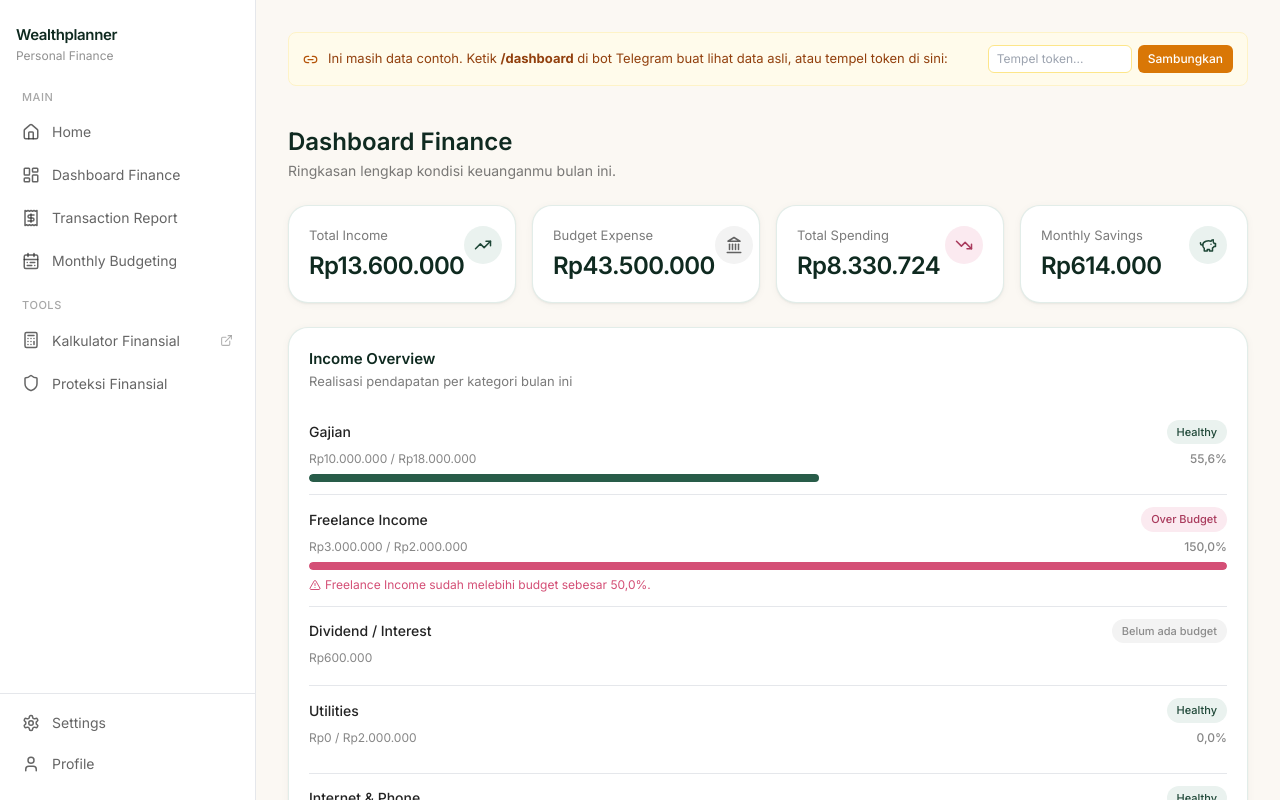
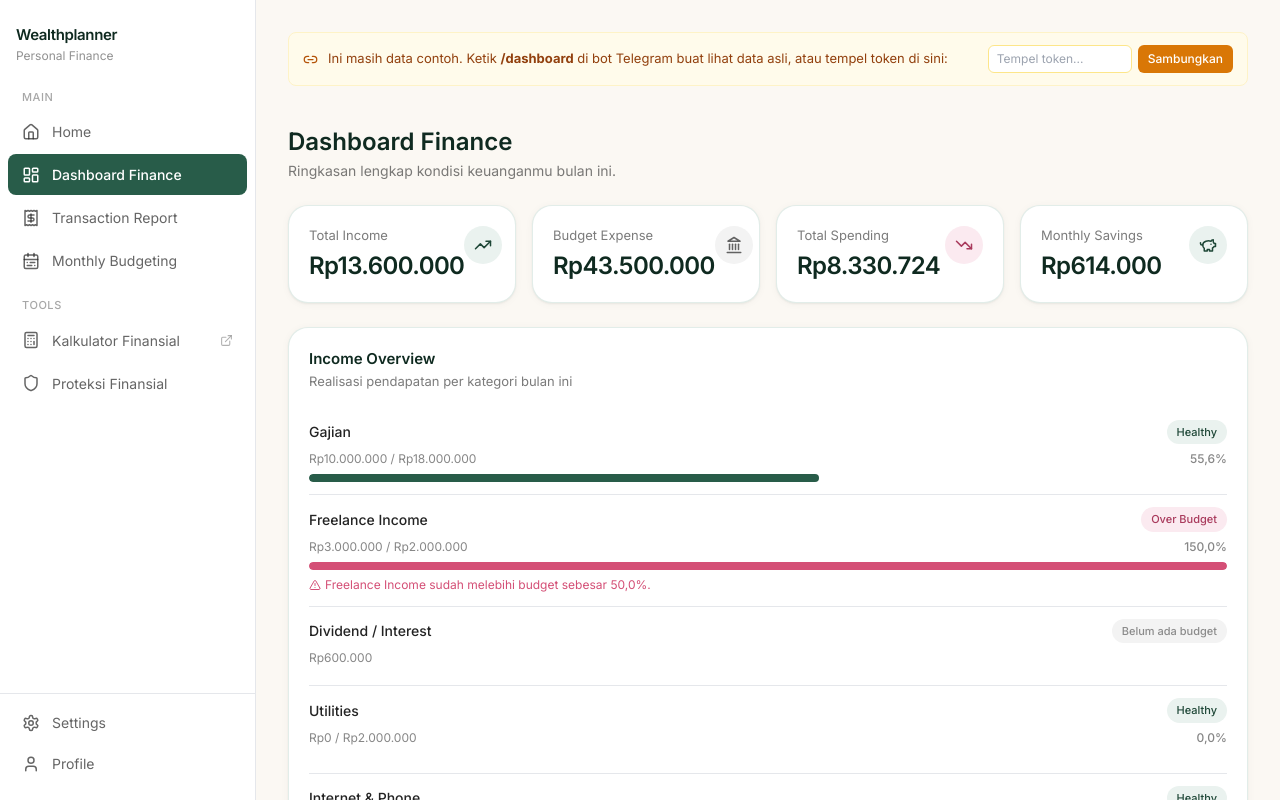
Before and after one commit to jasminework2023/personal-wealthplanner, a React (Vite) app: page /dashboard/finance in a window 1280 px wide. Shown: the top 800 px of the page. Built offline with nearby package versions, Linux system fonts and the light colour scheme; the HTML template or start-up script is replaced by a standard one.

Commit message:
Update Sidebar.tsx

```diff
--- a/src/components/Sidebar.tsx
+++ b/src/components/Sidebar.tsx
@@ -14,7 +14,7 @@ import {
 
 const mainLinks = [
   { to: "/", label: "Home", icon: Home },
-  { to: "/dashboard", label: "Dashboard Finance", icon: LayoutDashboard },
+  { to: "/finance", label: "Dashboard Finance", icon: LayoutDashboard },
   { to: "/transactions", label: "Transaction Report", icon: Receipt },
   { to: "/budgeting", label: "Monthly Budgeting", icon: CalendarRange },
 ];
```
